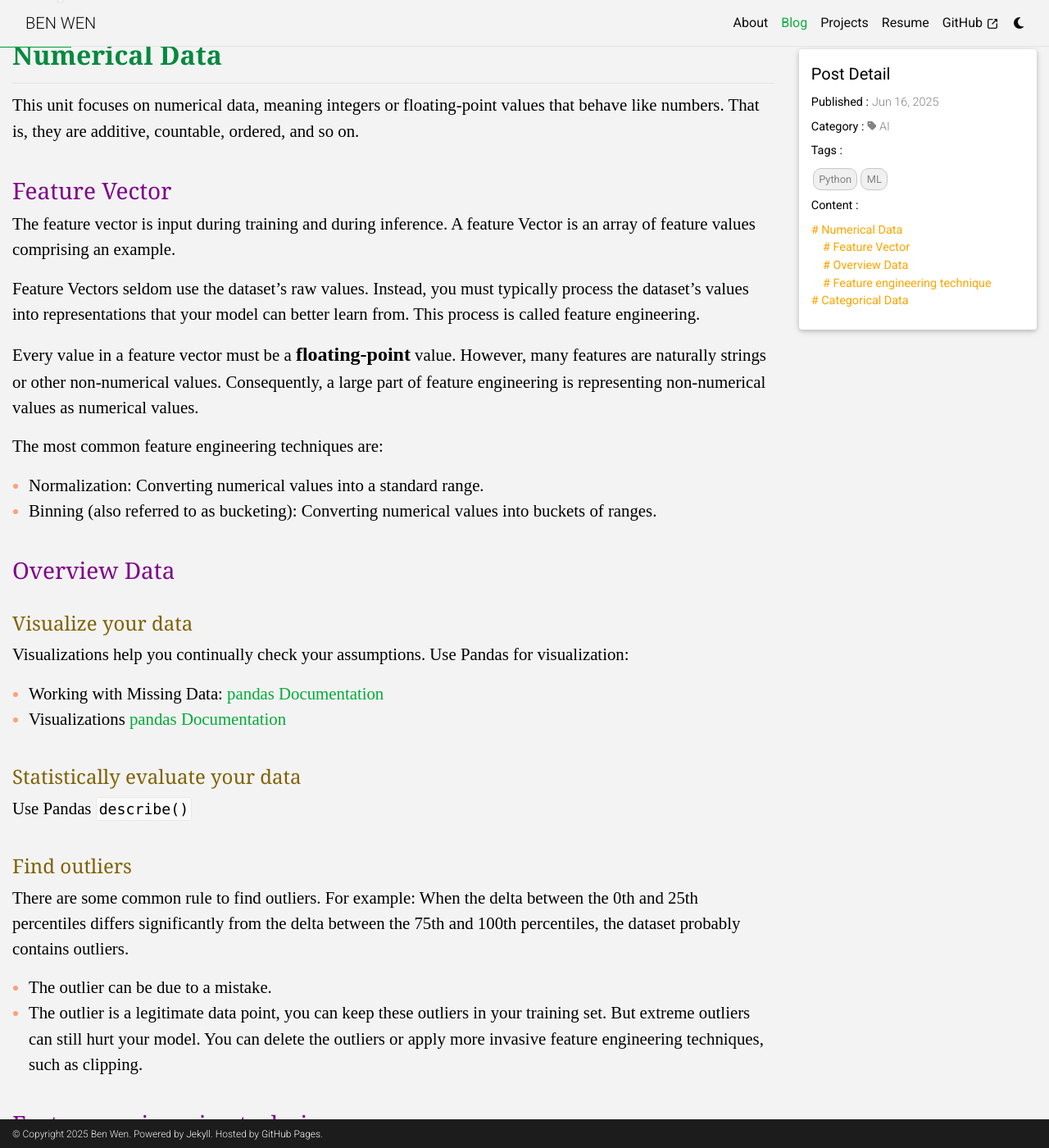
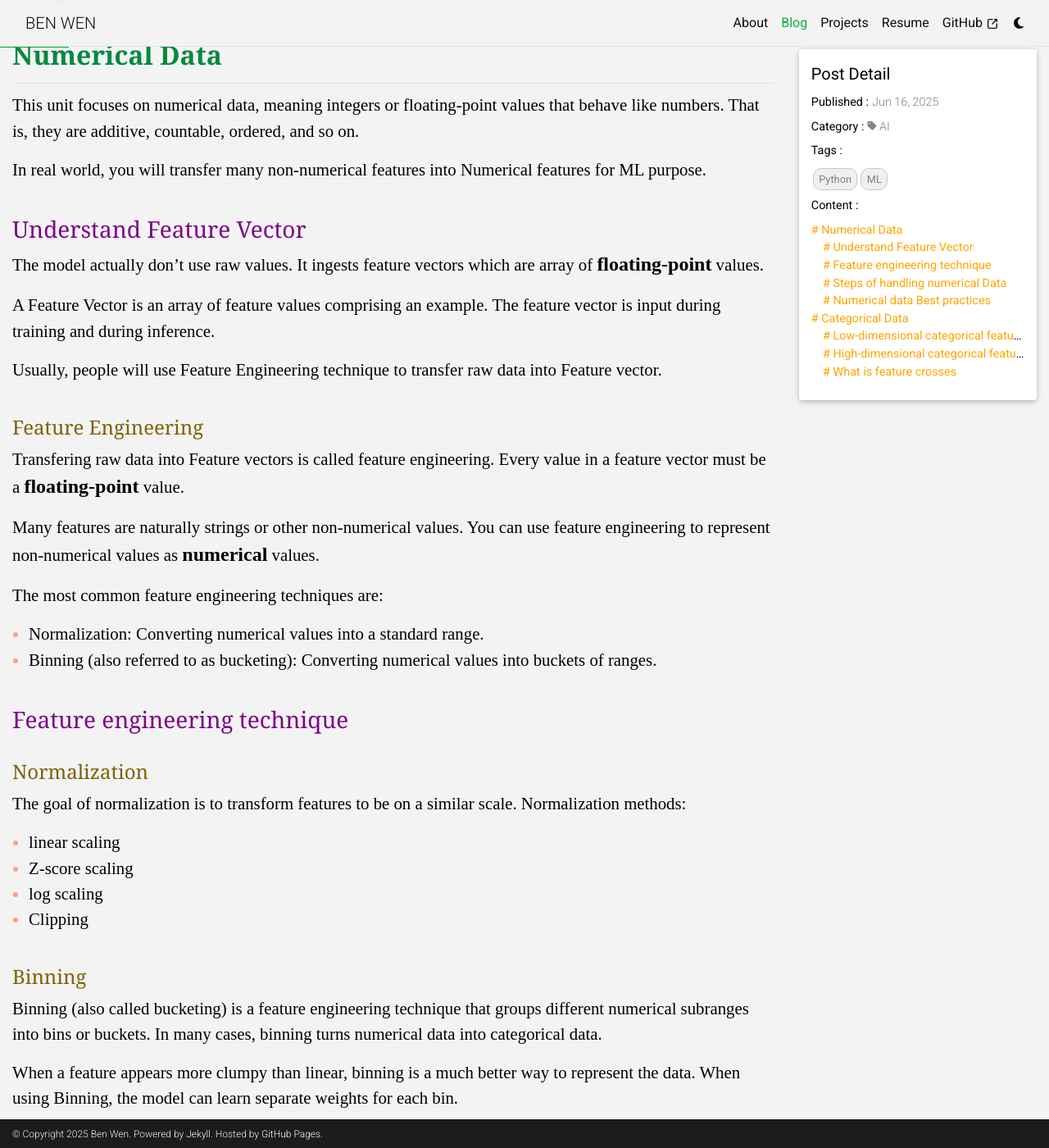
Before and after one commit to benwzj/benwzj.github.io, a Jekyll site: the page built from _posts/2025-06-16-ml-data.md, in a window 1280 px wide and 1400 px high, scrolled down 390 px. Shown: the whole window at 82% size. Built offline with Jekyll 4.4.1, drawn with Linux system fonts in a browser that asks for light colours; comment, search, counter and statistics services are not loaded; some of the changed text lies outside the part shown.

Commit message:
update ml data blog

```diff
--- a/_posts/2025-06-16-ml-data.md
+++ b/_posts/2025-06-16-ml-data.md
@@ -1,16 +1,21 @@
 ---
 layout: post
-title: Handle Dataset in ML
+title: Numerical and Categorial Data
 date: 2025-06-16
 categories: AI
 tags: Python ML
 toc:
   - name: Numerical Data
     subsections:
-      - name: Feature Vector
-      - name: Overview Data
+      - name: Understand Feature Vector
       - name: Feature engineering technique
+      - name: Steps of handling numerical Data
+      - name: Numerical data Best practices
   - name: Categorical Data
+    subsections:
+      - name: Low-dimensional categorical features
+      - name: High-dimensional categorical features
+      - name: What is feature crosses
 ---
 
 ML practitioners spend far more time evaluating, cleaning, and transforming data than building models.
@@ -24,35 +29,26 @@
 
 This unit focuses on numerical data, meaning integers or floating-point values that behave like numbers. That is, they are additive, countable, ordered, and so on.
 
-### Feature Vector
+In real world, you will transfer many non-numerical features into Numerical features for ML purpose.
 
-The feature vector is input during training and during inference. A feature Vector is an array of feature values comprising an example.
+### Understand Feature Vector
 
-Feature Vectors seldom use the dataset's raw values. Instead, you must typically process the dataset's values into representations that your model can better learn from. This process is called feature engineering.
+The model actually don't use raw values. It ingests feature vectors which are array of **floating-point** values.
 
-Every value in a feature vector must be a **floating-point** value. However, many features are naturally strings or other non-numerical values. Consequently, a large part of feature engineering is representing non-numerical values as numerical values.
+A Feature Vector is an array of feature values comprising an example. The feature vector is input during training and during inference.
+
+Usually, people will use Feature Engineering technique to transfer raw data into Feature vector.
+
+#### Feature Engineering
+
+Transfering raw data into Feature vectors is called feature engineering.
+Every value in a feature vector must be a **floating-point** value.
+
+Many features are naturally strings or other non-numerical values. You can use feature engineering to represent non-numerical values as **numerical** values.
 
 The most common feature engineering techniques are:
 - Normalization: Converting numerical values into a standard range.
 - Binning (also referred to as bucketing): Converting numerical values into buckets of ranges.
-
-### Overview Data
-
-#### Visualize your data
-Visualizations help you continually check your assumptions.
-Use Pandas for visualization:
-- Working with Missing Data: [pandas Documentation](https://pandas.pydata.org/pandas-docs/stable/user_guide/missing_data.html)
-- Visualizations [pandas Documentation](https://pandas.pydata.org/pandas-docs/stable/user_guide/missing_data.html)
-
-#### Statistically evaluate your data
-Use Pandas `describe()`
-
-#### Find outliers
-There are some common rule to find outliers. For example:
-When the delta between the 0th and 25th percentiles differs significantly from the delta between the 75th and 100th percentiles, the dataset probably contains outliers.
-
-- The outlier can be due to a mistake.
-- The outlier is a legitimate data point, you can keep these outliers in your training set. But extreme outliers can still hurt your model. You can delete the outliers or apply more invasive feature engineering techniques, such as clipping.
 
 ### Feature engineering technique
 
@@ -110,6 +106,24 @@
 
 A Polynomial Transform is a technique used to map your original input features into a higher-dimensional space by generating polynomial combinations of the original features.
 
+### Steps of handling numerical Data
+
+#### Visualize your data
+Visualizations help you continually check your assumptions.
+Use Pandas for visualization:
+- Working with Missing Data: [pandas Documentation](https://pandas.pydata.org/pandas-docs/stable/user_guide/missing_data.html)
+- Visualizations [pandas Documentation](https://pandas.pydata.org/pandas-docs/stable/user_guide/missing_data.html)
+
+#### Statistically evaluate your data
+Use Pandas `describe()`
+
+#### Find outliers
+There are some common rule to find outliers. For example:
+When the delta between the 0th and 25th percentiles differs significantly from the delta between the 75th and 100th percentiles, the dataset probably contains outliers.
+
+- The outlier can be due to a mistake.
+- The outlier is a legitimate data point, you can keep these outliers in your training set. But extreme outliers can still hurt your model. You can delete the outliers or apply more invasive feature engineering techniques, such as clipping.
+
 ### Numerical data Best practices
 
 Best practices for working with numerical data:
@@ -134,9 +148,10 @@
   - But for most of categorical data will be high-dimensional. Embedding is the big part of the encoding methods.
 - Numerical data is often recorded by scientific instruments or automated measurements. Categorical data, on the other hand, is often categorized by human beings(gold labels) or by machine learning models(silver labels). Who decides on categories and labels, and how they make those decisions, affects the reliability and usefulness of that data.
 
-### Vocabulary and one-hot encoding
+### Low-dimensional categorical features
 
-When a categorical feature has a low number of possible categories, you can encode it as a **vocabulary**.
+Vocabulary encoding is for a low number of possible categories.
+
 With a vocabulary encoding, the model treats each possible categorical value as a separate feature. During training, the model learns different weights for each category.
 
 #### Index numbers
@@ -147,7 +162,7 @@
 The next step in building a vocabulary is to convert each index number to its one-hot encoding.
 
 In a one-hot encoding:
-- Each category is represented by a vector (array) of N elements, where N is the number of categories. For example, if car_color has eight possible categories, then the one-hot vector representing will have eight elements.
+- Each category is represented by a vector (array) of `N` elements, where `N` is the number of categories. For example, if car_color has eight possible categories, then the one-hot vector representing will have eight elements.
 - Exactly one of the elements in a one-hot vector has the value 1.0; all the remaining elements have the value 0.0.
 
 > It is the one-hot vector, not the string or the index number, that gets passed to the feature vector. The model learns a separate weight for each element of the feature vector.
```
Also changed, not shown: other parts of _posts/2025-06-16-ml-data.md (+1 -1 lines).
